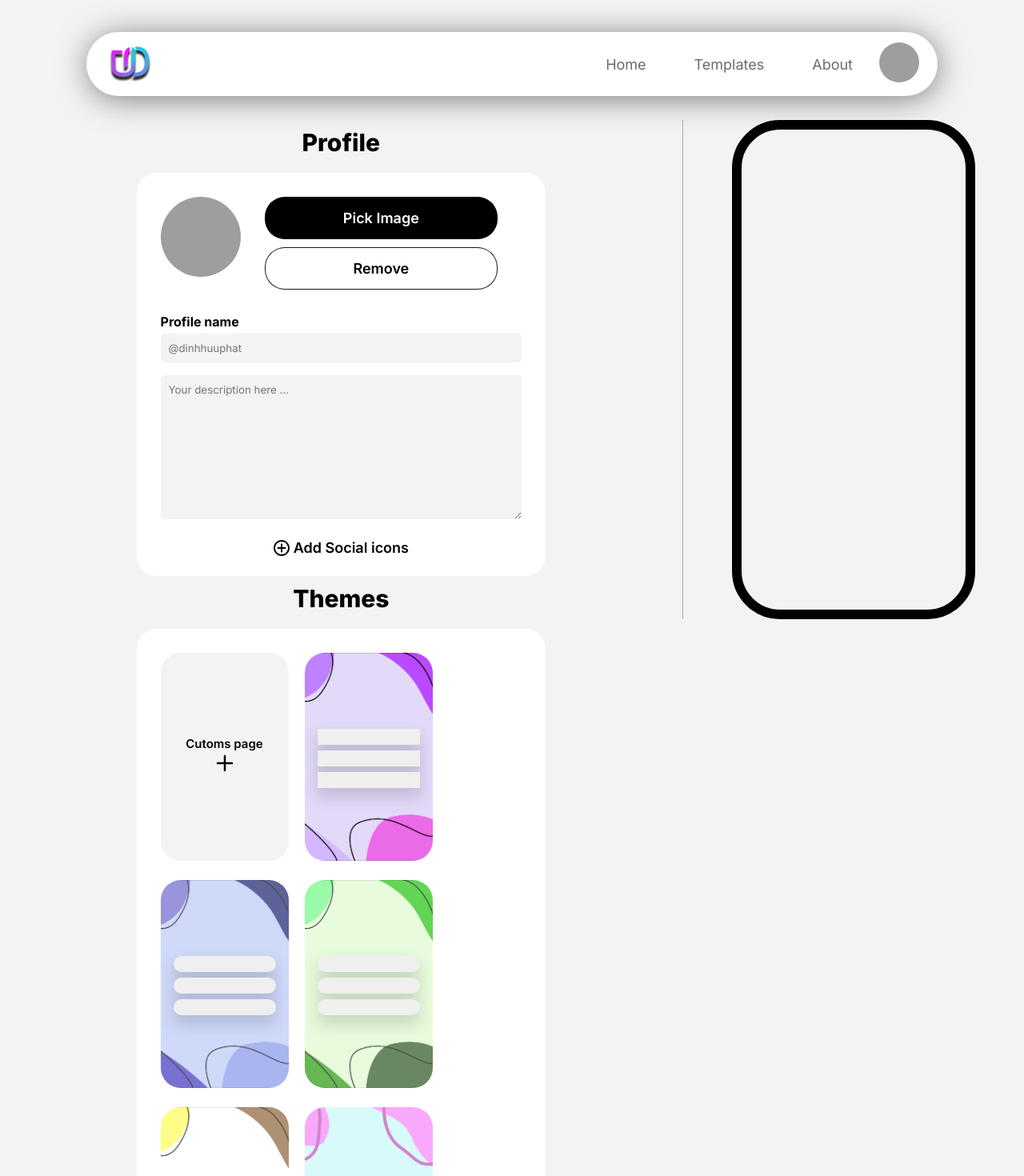
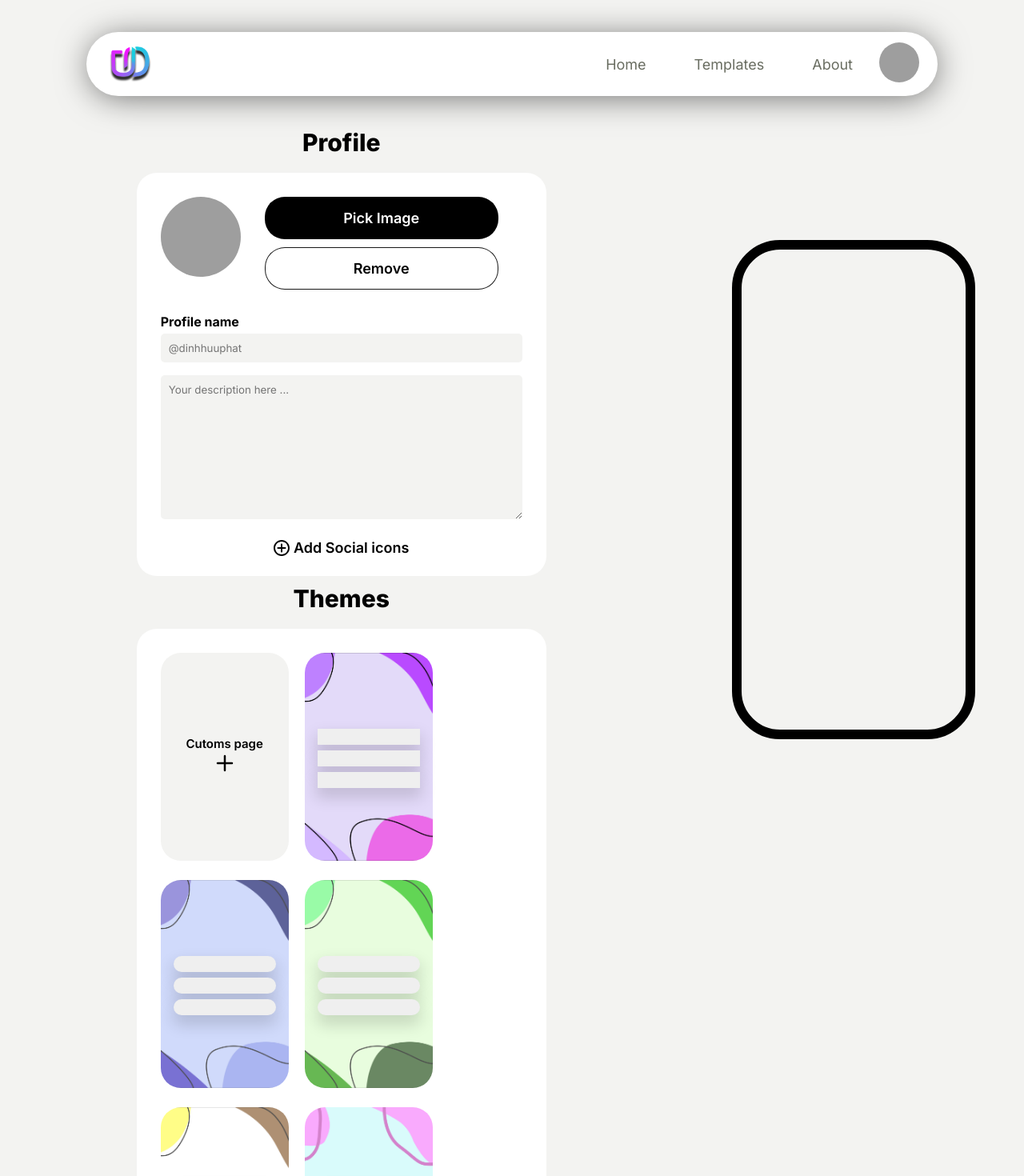
Before and after one commit to patto220048/IG22-qr-link, a React (Vite) app in the folder fontend/: page /template in a window 1280 px wide. Shown: the top 1470 px of the page at 80% size. Built offline with nearby package versions, Linux system fonts and the light colour scheme; grey boxes are pictures that could not be loaded.

Commit message:
add lazy loading

```diff
--- a/fontend/package.json
+++ b/fontend/package.json
@@ -14,6 +14,7 @@
     "axios": "^1.5.0",
     "react": "^18.2.0",
     "react-dom": "^18.2.0",
+    "react-lazy-load-image-component": "^1.6.0",
     "react-router-dom": "^6.11.2",
     "sass": "^1.67.0"
   },
--- a/fontend/src/App.jsx
+++ b/fontend/src/App.jsx
@@ -1,30 +1,31 @@
-import { useState } from 'react'
-import './App.scss'
-import Navbar from './layouts/nav/Navbar'
+import { useState } from 'react';
+import './App.scss';
+import Navbar from './layouts/nav/Navbar';
 import { Outlet, Route, RouterProvider, createBrowserRouter } from 'react-router-dom';
-import Home from './pages/home/Home';
+// import Home from './pages/home/Home';
 import Login from './pages/register/login/Login';
 import Signup from './pages/register/signup/Signup';
 import Footer from './layouts/footer/Footer';
-import Profile from './pages/profile/Profile';
-import Template from './pages/tempate/Template';
+// import Profile from './pages/profile/Profile';
+// import Template from './pages/tempate/Template';
+import { lazy, Suspense } from 'react';
 
+const Home = lazy(() => import('./pages/home/Home'));
+const Template = lazy(() => import('./pages/tempate/Template'));
+const Profile = lazy(() => import('./pages/profile/Profile'));
 
 function App() {
-  function Layout (){
+    function Layout() {
         return (
             <div>
                 <header>
-                <Navbar/>
+                    <Navbar />
                 </header>
-            <Outlet/>
-            <footer>
-                {/* <Footer/> */}
-            </footer>
+                <Outlet />
+                <footer>{/* <Footer/> */}</footer>
             </div>
         );
-  };
-
+    }
 
     const router = createBrowserRouter([
         {
@@ -33,19 +34,29 @@ function App() {
             children: [
                 {
                     path: '/',
-                element: <Home />,
+                    element: (
+                        <Suspense fallback={<div>Loading....</div>}>
+                            <Home />
+                        </Suspense>
+                    ),
                 },
                 {
                     path: '/template',
-                element: <Template />,
+                    element: (
+                        <Suspense fallback={<div>Loading....</div>}>
+                            <Template />
+                        </Suspense>
+                    ),
                 },
-
             ],
-
         },
         {
             path: 'profile/user/:id',
-        element: <Profile />,
+            element: (
+                <Suspense fallback={<div>Loading....</div>}>
+                    <Profile />
+                </Suspense>
+            ),
         },
         {
             path: 'register/login',
@@ -54,11 +65,9 @@ function App() {
         {
             path: 'register/signup',
             element: <Signup />,
-    }
-
+        },
     ]);
     return <RouterProvider router={router} />;
 }
 
-
-export default App
+export default App;
--- a/fontend/src/components/Theme/Theme.jsx
+++ b/fontend/src/components/Theme/Theme.jsx
@@ -1,6 +1,8 @@
 import { plusIcon } from '../../svg/icon';
 import './Theme.scss';
-
+import { LazyLoadImage } from "react-lazy-load-image-component";
+import PlaceholderImage from "../../assets/img/bg/4-4.jpg";
+import 'react-lazy-load-image-component/src/effects/blur.css';
 function Theme({ themeBg, themeOpacity, themeBoderRadius, isTheme }) {
     const handleOnclick = () => {
         console.log(themeBg, themeOpacity, themeBoderRadius);
@@ -9,10 +11,14 @@ function Theme({ themeBg, themeOpacity, themeBoderRadius, isTheme }) {
         <>
             {isTheme ? (
                 <section className="theme" onClick={handleOnclick}>
-                    <img
+                    <LazyLoadImage
                         className="theme-img"
+                        width={160}
+                        height={260}
                         src={themeBg}
                         alt={themeBg}
+                        placeholdersrc={PlaceholderImage}
+                        effect="blur"
                         style={{
                             opacity: `${themeOpacity}`,
                         }}
--- a/fontend/src/components/Theme/Theme.scss
+++ b/fontend/src/components/Theme/Theme.scss
@@ -6,8 +6,6 @@
     transition: all 0.3s ease;
 
     .theme-img {
-        width: 160px;
-        height: 260px;
         object-fit: cover;
         border-radius: 25px;
     }
@@ -34,7 +32,7 @@
     }
     &:hover {
         // opacity: 0.7;
-        transform: scale(1.1);
+        // transform: scale(1.1);
     }
 }
 .theme-cutoms_btn {
@@ -48,6 +46,6 @@
     transition: all 0.5s ease-in-out;
     &:hover {
         // opacity: 0.7;
-        transform: scale(1.1);
+
     }
 }
--- a/fontend/src/pages/profile/Profile.jsx
+++ b/fontend/src/pages/profile/Profile.jsx
@@ -11,7 +11,7 @@ function Profile() {
             style={
                 bg_img
                     ? {
-                        backgroundImage: 'url(../../../src/assets/img/img1.jpg)',
+                        backgroundImage: 'url(../../../src/assets/img/bg/1-1.jpg)',
                       }
                     : { backgroundColor: 'white',
                         }
--- a/fontend/src/pages/tempate/Template.jsx
+++ b/fontend/src/pages/tempate/Template.jsx
@@ -15,7 +15,7 @@ function Template() {
                 </section>
             </div>
             <div className="template-right">
-                <iframe className='template-preview' src="http://localhost:5173/profile/user/123" frameBorder="0">
+                <iframe className='template-preview' src="http://localhost:5173/profile/user/123" frameBorder="0" loading="lazy">
 
                 </iframe>
             </div>
--- a/fontend/src/pages/tempate/Template.scss
+++ b/fontend/src/pages/tempate/Template.scss
@@ -10,7 +10,7 @@
         flex: 3;
         .template-item{
             display: flex;
-            flex-direction: column ;
+            flex-direction: column;
             align-items: center;
 
             .tempProfile_title{
@@ -23,10 +23,15 @@
     }
     .template-right{
         flex: 1.5;
-        height: 100%;
-        border-left: 0.5px solid rgba($color: $black, $alpha: 0.3);
+
+        // border-left: 0.5px solid rgba($color: $black, $alpha: 0.3);
         display: flex;
         justify-content: center;
+        position: sticky;
+        top: 0;
+        height: 110px;
+        padding-top: 110px + 40px;
+
 
 
         .template-preview{
--- a/fontend/src/themes/themes.js
+++ b/fontend/src/themes/themes.js
@@ -5,8 +5,7 @@ import bg4 from '../assets/img/bg/1-4.jpg';
 import bg5 from '../assets/img/bg/2-1.jpg';
 import bg6 from '../assets/img/bg/2-2.jpg';
 import bg7 from '../assets/img/bg/2-3.jpg';
-import bg8 from '../assets/img/bg/2-4.jpg';
-import bg9 from '../assets/img/bg/3-1.jpg';
+
 
 const themes = [
     {
@@ -64,6 +63,67 @@ const themes = [
         bnt_radius: 25,
         btn_color:"",
 
+    },
+    {
+        bg_img: bg7,
+        bg_opacity: 0.7,
+        bnt_radius: 25,
+        btn_color:"",
+
+    },  {
+        bg_img: bg7,
+        bg_opacity: 0.7,
+        bnt_radius: 25,
+        btn_color:"",
+
+    },  {
+        bg_img: bg7,
+        bg_opacity: 0.7,
+        bnt_radius: 25,
+        btn_color:"",
+
+    },  {
+        bg_img: bg7,
+        bg_opacity: 0.7,
+        bnt_radius: 25,
+        btn_color:"",
+
+    },  {
+        bg_img: bg7,
+        bg_opacity: 0.7,
+        bnt_radius: 25,
+        btn_color:"",
+
+    },  {
+        bg_img: bg7,
+        bg_opacity: 0.7,
+        bnt_radius: 25,
+        btn_color:"",
+
+    },  {
+        bg_img: bg7,
+        bg_opacity: 0.7,
+        bnt_radius: 25,
+        btn_color:"",
+
+    },  {
+        bg_img: bg7,
+        bg_opacity: 0.7,
+        bnt_radius: 25,
+        btn_color:"",
+
+    },  {
+        bg_img: bg7,
+        bg_opacity: 0.7,
+        bnt_radius: 25,
+        btn_color:"",
+
+    },  {
+        bg_img: bg7,
+        bg_opacity: 0.7,
+        bnt_radius: 25,
+        btn_color:"",
+
     }
 ];
 
```
Also changed, not shown: fontend/src/components/TempTheme/TempTheme.jsx (line endings or trailing spaces), 1 other file (tests, documents, lock files or other folders). Lines whose indentation alone changed are shown as unchanged.
